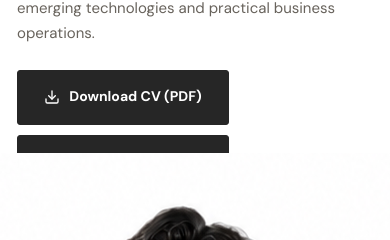
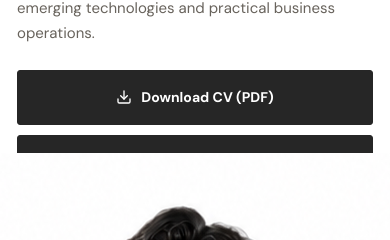
Before and after one commit to omsingodia/OmSaini-Portfolio, a React (Vite) app in the folder client/: page / in a window 390 px wide. Shown: the part 398-638 px from the top of the page. Built offline with nearby package versions, Linux system fonts and the light colour scheme; no server answers.

Commit message:
Fix mobile CV download buttons

```diff
--- a/client/src/styles.css
+++ b/client/src/styles.css
@@ -13,7 +13,25 @@
 @keyframes blink{50%{opacity:0}}
 @media(max-width:1050px){.topbar{padding-inline:24px}.nav-links{gap:12px}.nav-links>a{font-size:11px}.hero{gap:30px}.hero-art{transform:scale(.92)}}
 @media(max-width:850px){.page-wrap{width:calc(100% - 42px)}.topbar{height:70px;padding-inline:21px}.mobile-menu{display:grid}.nav-links{display:none;position:absolute;top:69px;left:0;right:0;padding:16px 22px 20px;background:var(--white);border-bottom:1px solid var(--line);box-shadow:var(--shadow);align-items:stretch;gap:0}.nav-links.nav-open{display:flex;flex-direction:column}.nav-links>a{padding:10px 0;font-size:13px;border-bottom:1px solid var(--line)}.nav-actions{padding-top:13px;justify-content:flex-start}.hero{padding-top:60px;min-height:540px;grid-template-columns:1fr .7fr;gap:10px}.hero-art{transform:scale(.8);margin-inline:-25px}.hero h1{font-size:clamp(38px,6vw,58px)}.projects-grid{grid-template-columns:repeat(2,minmax(0,1fr))}.projects-grid .project-card:nth-child(3){grid-column:auto}.about-layout{gap:25px}.section{padding:65px 0}}
-@media(max-width:600px){.page-wrap{width:calc(100% - 34px)}.hero{display:flex;flex-direction:column;align-items:stretch;padding:50px 0 65px;gap:5px}.hero h1{font-size:46px}.hero-art{height:280px;transform:none;margin:18px auto 0;width:min(100%,330px)}.hero-art:before{height:235px;width:205px}.portrait-placeholder{width:190px;height:225px}.portrait-placeholder>span{font-size:50px}.note-one{left:-2px;top:30px}.note-two{right:-3px;bottom:36px}.art-caption{bottom:0;right:8px}.scroll-cue{bottom:18px}.hero-social{gap:12px}.section{padding:54px 0}.section-title{margin-bottom:25px}.section-title h2{font-size:32px}.about-layout,.skills-grid,.projects-grid,.education-grid,.cert-grid,.contact-layout,.volunteer-note,.projects-page-grid{grid-template-columns:1fr}.about-aside{min-height:205px}.skill-label{align-items:flex-start;flex-direction:column;gap:2px}.skill-label small{text-align:left}.timeline-item{padding-left:43px}.timeline:before{left:14px}.timeline-pin{width:30px;height:30px;top:22px;font-size:9px}.timeline-card{padding:18px}.timeline-card h3{font-size:17px}.timeline-meta{flex-direction:column;gap:4px}.project-card{min-height:0}.section-head-row{align-items:flex-start;flex-direction:column;gap:0}.see-all{margin:0 0 20px}.volunteer-note{gap:10px}.contact-form{padding:18px}.footer{font-size:9px}.projects-page{padding-top:28px}.projects-page .section-title h2{font-size:34px}}
+@media(max-width:600px){.page-wrap{width:calc(100% - 34px)}.hero{display:flex;flex-direction:column;align-items:stretch;padding:50px 0 65px;gap:5px;min-width:0}.hero h1{font-size:46px}.hero-art{height:280px;transform:none;margin:18px auto 0;width:min(100%,330px)}.hero-art:before{height:235px;width:205px}.portrait-placeholder{width:190px;height:225px}.portrait-placeholder>span{font-size:50px}.note-one{left:-2px;top:30px}.note-two{right:-3px;bottom:36px}.art-caption{bottom:0;right:8px}.scroll-cue{bottom:18px}.hero-social{gap:12px}.hero-copy{width:100%;min-width:0}
+.hero-actions{
+  display:grid;
+  grid-template-columns:minmax(0,1fr);
+  gap:10px;
+  width:100%;
+}
+.hero-actions .button{
+  width:100%;
+  max-width:100%;
+  min-width:0;
+  box-sizing:border-box;
+  justify-content:center;
+  white-space:normal;
+  text-align:center;
+  line-height:1.4;
+  padding:12px 14px;
+}
+.hero-art{flex-shrink:0;max-width:100%}.section{padding:54px 0}.section-title{margin-bottom:25px}.section-title h2{font-size:32px}.about-layout,.skills-grid,.projects-grid,.education-grid,.cert-grid,.contact-layout,.volunteer-note,.projects-page-grid{grid-template-columns:1fr}.about-aside{min-height:205px}.skill-label{align-items:flex-start;flex-direction:column;gap:2px}.skill-label small{text-align:left}.timeline-item{padding-left:43px}.timeline:before{left:14px}.timeline-pin{width:30px;height:30px;top:22px;font-size:9px}.timeline-card{padding:18px}.timeline-card h3{font-size:17px}.timeline-meta{flex-direction:column;gap:4px}.project-card{min-height:0}.section-head-row{align-items:flex-start;flex-direction:column;gap:0}.see-all{margin:0 0 20px}.volunteer-note{gap:10px}.contact-form{padding:18px}.footer{font-size:9px}.projects-page{padding-top:28px}.projects-page .section-title h2{font-size:34px}}
 @media(prefers-reduced-motion:reduce){*,*::before,*::after{scroll-behavior:auto!important;animation-duration:.01ms!important;animation-iteration-count:1!important;transition-duration:.01ms!important}}
 
 /* =========================
```
